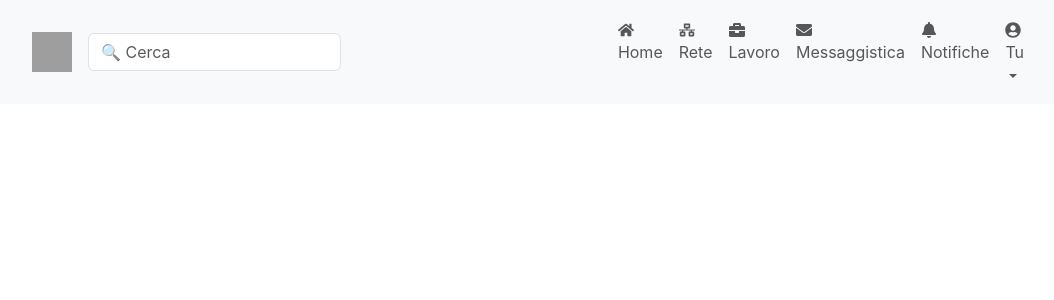
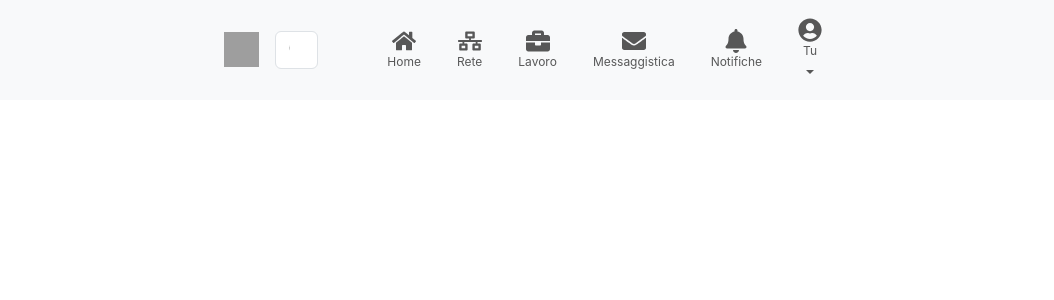
Before and after one commit to enzocesarano/BuildWeek3-Team1, a React (Create React App) app: page / in a window 1280 px wide. Shown: the top 300 px of the page, without its empty margins (108-1162 px from the left). Built offline with nearby package versions, Linux system fonts and the light colour scheme; grey boxes are pictures that could not be loaded.

Commit message:
DropDownWiProgress

```diff
--- a/src/App.css
+++ b/src/App.css
@@ -36,3 +36,86 @@
     transform: rotate(360deg);
   }
 }
+
+.nav-item {
+  display: flex;
+  flex-direction: column;
+  align-items: center;
+  justify-content: center;
+  margin: 0 10px;
+}
+
+.nav-icon {
+  font-size: 1.5rem;
+}
+
+.nav-text {
+  font-size: 0.75rem;
+  text-align: center;
+}
+
+.navbar .form-control {
+  max-width: 250px;
+}
+
+.navbar .navbar-nav {
+  margin-top: 0;
+  margin-bottom: 0;
+}
+
+.navbar .dropdown-toggle::after {
+  margin-left: 0.5rem;
+}
+
+.dropdown-item button {
+  width: 100%;
+  border-radius: 30px;
+  border: 1px solid #007bff;
+  background-color: white;
+  color: #007bff;
+  padding: 0px 10px;
+  text-align: center;
+}
+
+.dropdown-profile {
+  display: flex;
+  align-items: center;
+}
+
+.dropdown-profile img {
+  height: 40px;
+  margin-right: 10px;
+}
+
+.dropdown-profile strong {
+  display: block;
+}
+
+.dropdown-profile p {
+  margin: 0;
+}
+
+.dropdown-section {
+  padding: 10px 0;
+}
+
+.dropdown-section hr {
+  margin: 10px 0;
+}
+
+.dropdown-section a {
+  display: block;
+  padding: 5px 0;
+  color: black;
+  text-decoration: none;
+}
+
+.dropdown-section a:hover {
+  text-decoration: underline;
+}
+
+.dropdown-section .icon {
+  font-size: 0.75rem;
+  color: #007bff;
+  margin-left: 5px;
+}
--- a/src/components/MyNav.jsx
+++ b/src/components/MyNav.jsx
@@ -4,66 +4,97 @@ import Form from "react-bootstrap/Form";
 import Nav from "react-bootstrap/Nav";
 import Navbar from "react-bootstrap/Navbar";
 import NavDropdown from "react-bootstrap/NavDropdown";
-import { FaHome, FaNetworkWired, FaBriefcase, FaEnvelope, FaBell, FaUserCircle, FaSearch } from "react-icons/fa";
+import {
+  FaHome,
+  FaNetworkWired,
+  FaBriefcase,
+  FaEnvelope,
+  FaBell,
+  FaUserCircle,
+  FaSearch,
+  FaStar,
+} from "react-icons/fa";
+import "../App.css";
 
 function NavScrollExample() {
   return (
     <Navbar expand="lg" className="bg-body-tertiary" style={{ width: "100%" }}>
-      <Container fluid style={{ maxWidth: "80%" }}>
+      <Container fluid style={{ maxWidth: "50%" }}>
         <Navbar.Brand href="#">
-          <img src="https://placedog.net/50/50" alt="Logo" style={{ height: "40px" }} />
+          <img src="https://placedog.net/50/50" alt="Logo" style={{ height: "35px" }} />
         </Navbar.Brand>
-        <Form className="d-flex me-auto" style={{ flex: 1 }}>
-          <Form.Control type="search" placeholder="🔍 Cerca" className="me-2" aria-label="Search" style={{ flex: 1 }} />
+        <Form className="d-flex me-auto" style={{ flex: 1, maxWidth: "300px" }}>
+          <Form.Control type="search" placeholder="🔍 Cerca" className="me-1" aria-label="Search" style={{ flex: 1 }} />
         </Form>
         <Navbar.Toggle aria-controls="navbarScroll" />
         <Navbar.Collapse id="navbarScroll">
-          <Nav className="ms-auto my-2 my-lg-0" navbarScroll>
-            <Nav.Link href="#home">
-              <FaHome />
-              <div>Home</div>
+          <Nav className="ms-auto my-1 my-lg-0" navbarScroll>
+            <Nav.Link href="#home" className="nav-item">
+              <FaHome className="nav-icon" />
+              <div className="nav-text">Home</div>
             </Nav.Link>
-            <Nav.Link href="#network">
-              <FaNetworkWired />
-              <div>Rete</div>
+            <Nav.Link href="#network" className="nav-item">
+              <FaNetworkWired className="nav-icon" />
+              <div className="nav-text">Rete</div>
             </Nav.Link>
-            <Nav.Link href="#jobs">
-              <FaBriefcase />
-              <div>Lavoro</div>
+            <Nav.Link href="#jobs" className="nav-item">
+              <FaBriefcase className="nav-icon" />
+              <div className="nav-text">Lavoro</div>
             </Nav.Link>
-            <Nav.Link href="#messaging">
-              <FaEnvelope />
-              <div>Messaggistica</div>
+            <Nav.Link href="#messaging" className="nav-item">
+              <FaEnvelope className="nav-icon" />
+              <div className="nav-text">Messaggistica</div>
             </Nav.Link>
-            <Nav.Link href="#notifications">
-              <FaBell />
-              <div>Notifiche</div>
+            <Nav.Link href="#notifications" className="nav-item">
+              <FaBell className="nav-icon" />
+              <div className="nav-text">Notifiche</div>
             </Nav.Link>
             <NavDropdown
               title={
                 <>
-                  <FaUserCircle />
-                  <div>Tu</div>
+                  <FaUserCircle className="nav-icon" />
+                  <div className="nav-text">Tu</div>
                 </>
               }
               id="navbarScrollingDropdown"
             >
               <NavDropdown.Item href="#">
-                <img src="https://placedog.net/50/50" alt="Profile" style={{ height: "40px", marginRight: "10px" }} />
-                <strong>Enzo Ceserano</strong>
-                <p>Io sono un lavoratore onesto</p>
+                <div className="dropdown-profile">
+                  <img src="https://placedog.net/50/50" alt="Profile" />
+                  <div>
+                    <strong>Enzo Ceserano</strong>
+                    <p>Io sono un lavoratore onesto</p>
+                  </div>
+                </div>
               </NavDropdown.Item>
               <NavDropdown.Divider />
-              <NavDropdown.Item href="#">Visualizza profilo</NavDropdown.Item>
+              <NavDropdown.Item href="#">
+                <button>Visualizza profilo</button>
+              </NavDropdown.Item>
               <NavDropdown.Divider />
-              <NavDropdown.Item href="#">Account</NavDropdown.Item>
-              <NavDropdown.Item href="#">Prova 1 mese di Premium per 0 EUR</NavDropdown.Item>
-              <NavDropdown.Item href="#">Impostazioni e privacy</NavDropdown.Item>
-              <NavDropdown.Item href="#">Guida</NavDropdown.Item>
-              <NavDropdown.Item href="#">Lingua</NavDropdown.Item>
-              <NavDropdown.Item href="#">Gestisci</NavDropdown.Item>
-              <NavDropdown.Item href="#">Post e attività</NavDropdown.Item>
-              <NavDropdown.Item href="#">Account per la pubblicazione di offerte di lavoro</NavDropdown.Item>
+              <div className="dropdown-section ms-4">
+                <a href="#">
+                  <strong>Account</strong>
+                </a>
+                <a href="#">
+                  <FaStar className="icon" /> Prova 1 mese di Premium per 0 EUR
+                </a>
+              </div>
+              <NavDropdown.Divider />
+              <div className="dropdown-section ms-4 text-secondary">
+                <a href="#">Impostazioni e privacy</a>
+                <a href="#">Guida</a>
+                <a href="#">Lingua</a>
+              </div>
+              <NavDropdown.Divider />
+              <div className="dropdown-section ms-4">
+                <a href="#">
+                  <strong>Gestisci</strong>
+                </a>
+                <a href="#">Post e attività</a>
+                <a href="#">Account per la pubblicazione di offerte di lavoro</a>
+              </div>
+              <NavDropdown.Divider />
               <NavDropdown.Item href="#">Esci</NavDropdown.Item>
             </NavDropdown>
           </Nav>
```
